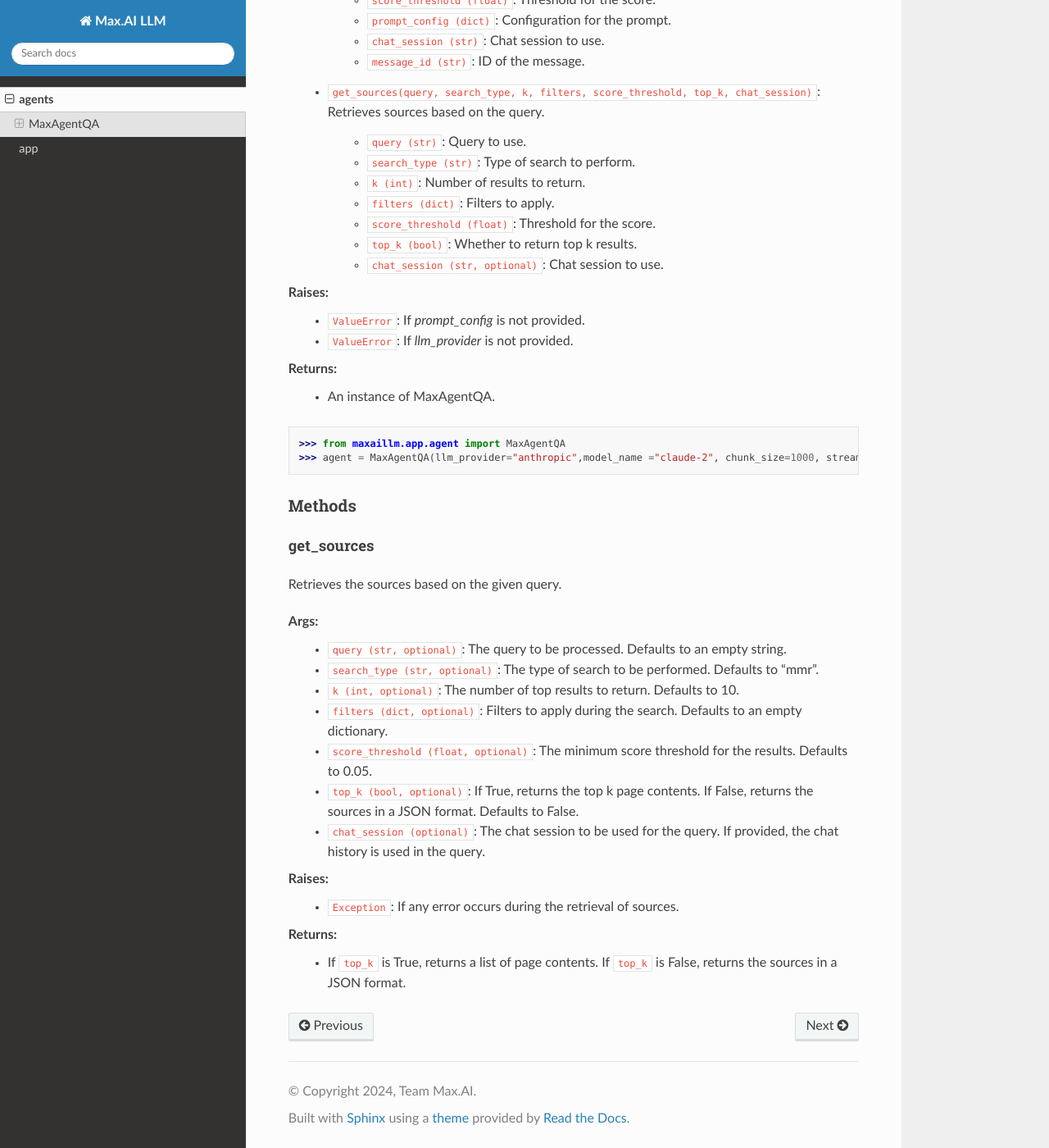
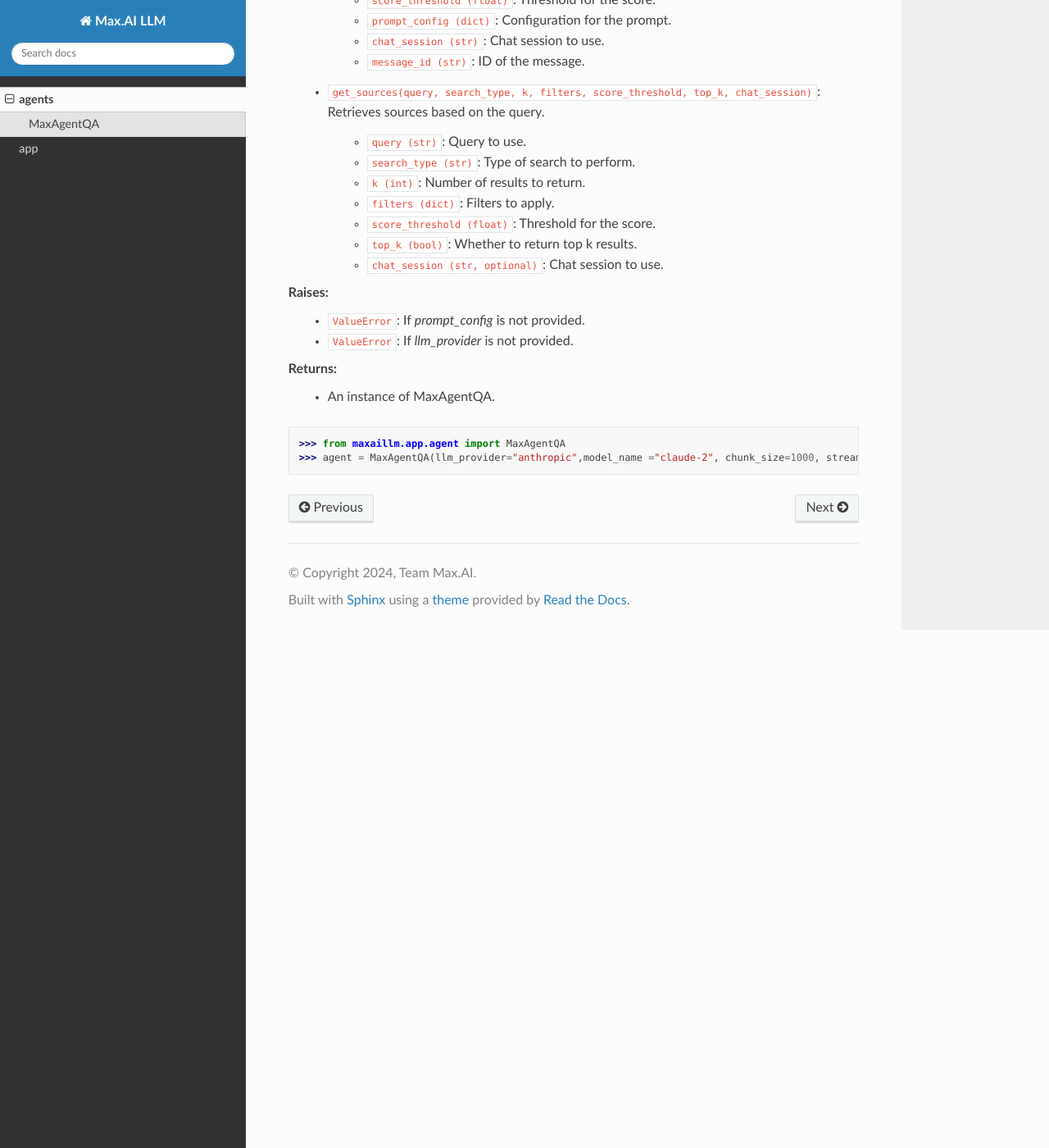
Before and after one commit to zs-personalize-ai/max-ai-llm, a Sphinx documentation site: the page built from docs/source/agents.rst, in a window 1280 px wide and 1400 px high, scrolled down 2141 px. Shown: the whole window at 82% size. Built offline with Sphinx 7.4.7 and the Read the Docs theme 2.0.0, drawn with Linux system fonts in a browser that asks for light colours; pages that are not in the unit, such as notebooks, are missing from menus.

Commit message:
update app.rst

```diff
--- a/docs/source/agents.rst
+++ b/docs/source/agents.rst
@@ -103,27 +103,3 @@ Returns:
 
 >>> from maxaillm.app.agent import MaxAgentQA
 >>> agent = MaxAgentQA(llm_provider="anthropic",model_name ="claude-2", chunk_size=1000, stream=True, collection="myCollection", prompt_config=myPromptConfig)
-
-
-Methods
-^^^^^^^
-
-
-get_sources
------------
-Retrieves the sources based on the given query.
-
-Args:
-    - ``query (str, optional)``: The query to be processed. Defaults to an empty string.
-    - ``search_type (str, optional)``: The type of search to be performed. Defaults to "mmr".
-    - ``k (int, optional)``: The number of top results to return. Defaults to 10.
-    - ``filters (dict, optional)``: Filters to apply during the search. Defaults to an empty dictionary.
-    - ``score_threshold (float, optional)``: The minimum score threshold for the results. Defaults to 0.05.
-    - ``top_k (bool, optional)``: If True, returns the top k page contents. If False, returns the sources in a JSON format. Defaults to False.
-    - ``chat_session (optional)``: The chat session to be used for the query. If provided, the chat history is used in the query.
-
-Raises:
-    - ``Exception``: If any error occurs during the retrieval of sources.
-
-Returns:
-    - If ``top_k`` is True, returns a list of page contents. If ``top_k`` is False, returns the sources in a JSON format.
```
Also changed, not shown: docs/source/app.rst (+32 -4 lines).
